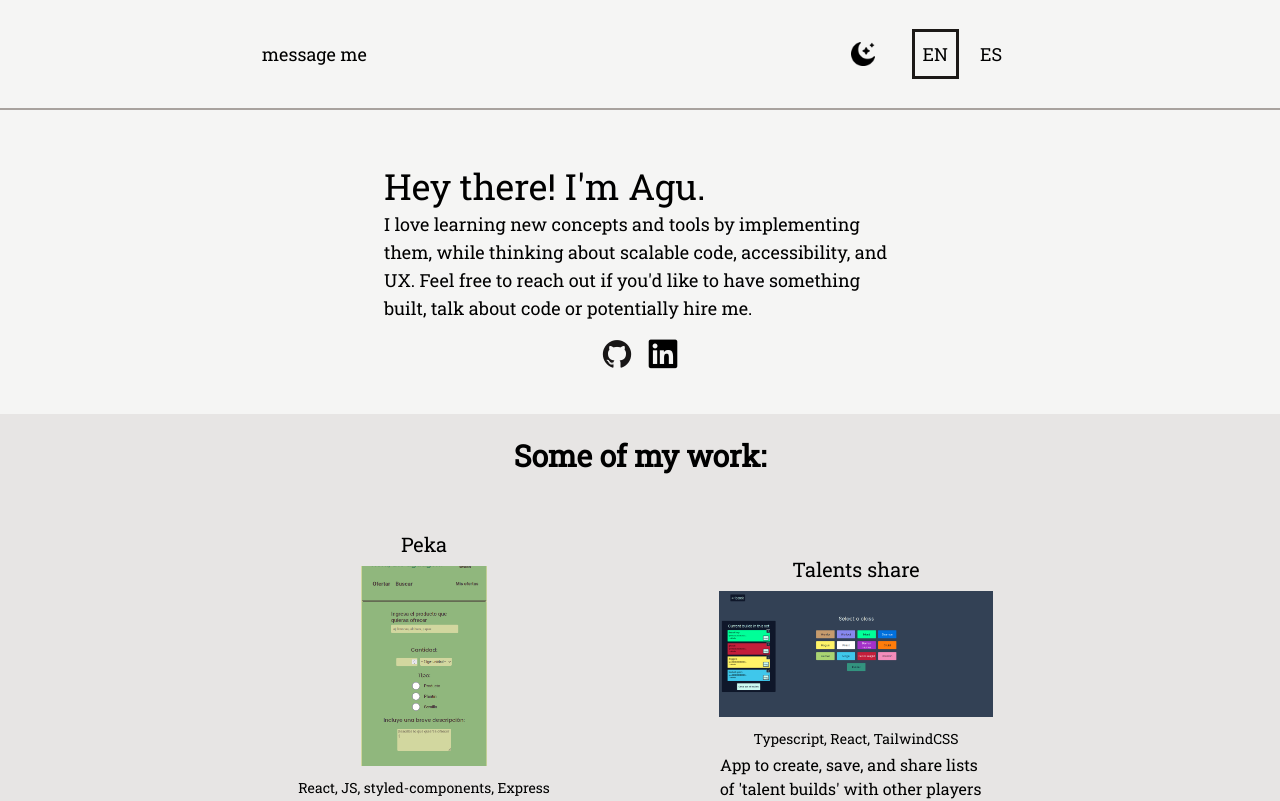
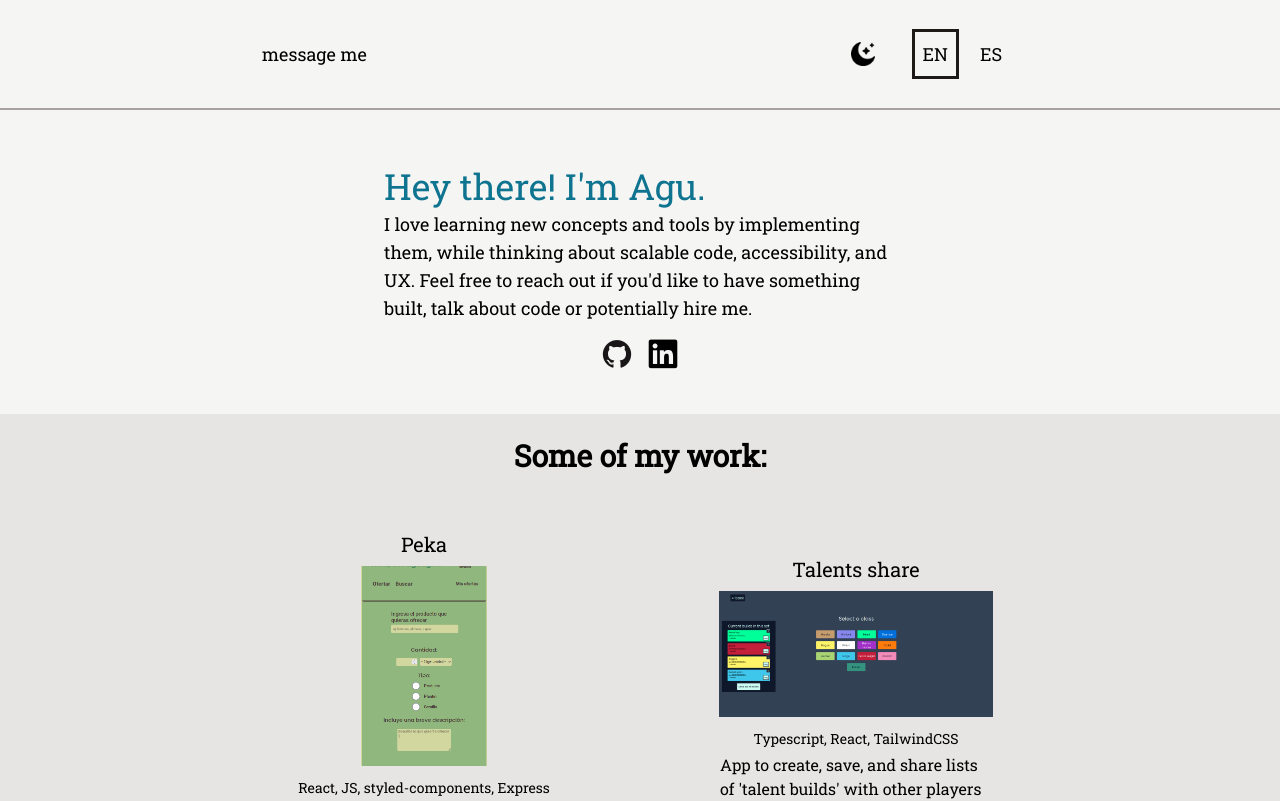
Before and after one commit to jinitsuga/agu-portfolio, a React (Vite) app: page / in a window 1280 px wide. Shown: the top 801 px of the page. Built offline with nearby package versions, Linux system fonts and the light colour scheme.

Commit message:
changed greeting color

```diff
--- a/src/Header/Info.tsx
+++ b/src/Header/Info.tsx
@@ -16,7 +16,7 @@ export const Info: FC<Props> = ({ text, greeting }) => {
       } flex flex-row w-3/4 sm:w-3/4 justify-around`}
     >
       <div className="flex flex-col p-6 text-lg w-[560px]  z-10">
-        <h3 className="text-4xl mb-1">{greeting}</h3>
+        <h3 className="text-4xl text-cyan-700 mb-1">{greeting}</h3>
         <p>{text}</p>
         <ul className="flex flex-row gap-4 justify-self-center text-3xl  self-center m-4">
           <li className="text-3xl text-stone-50">
```
